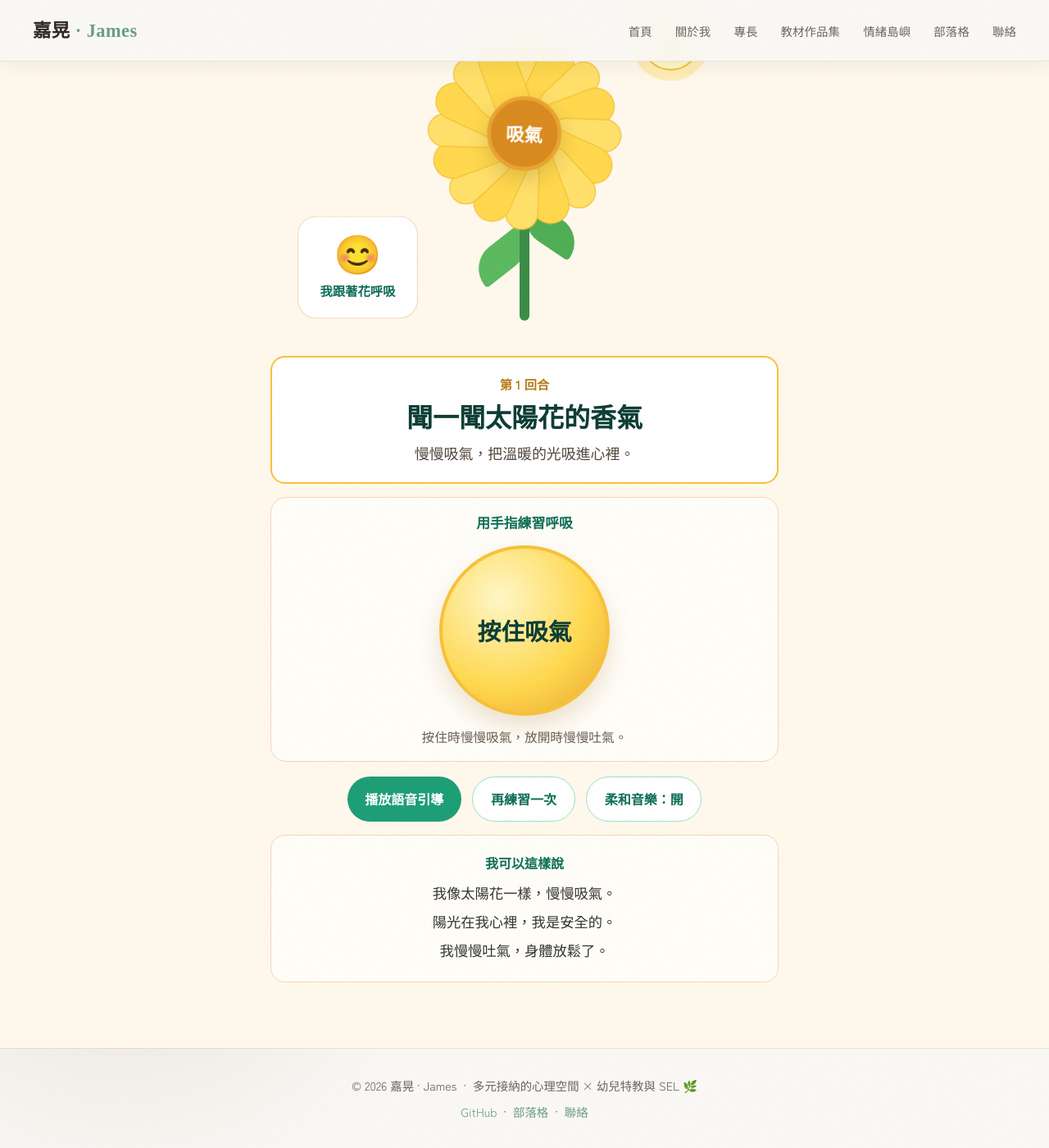
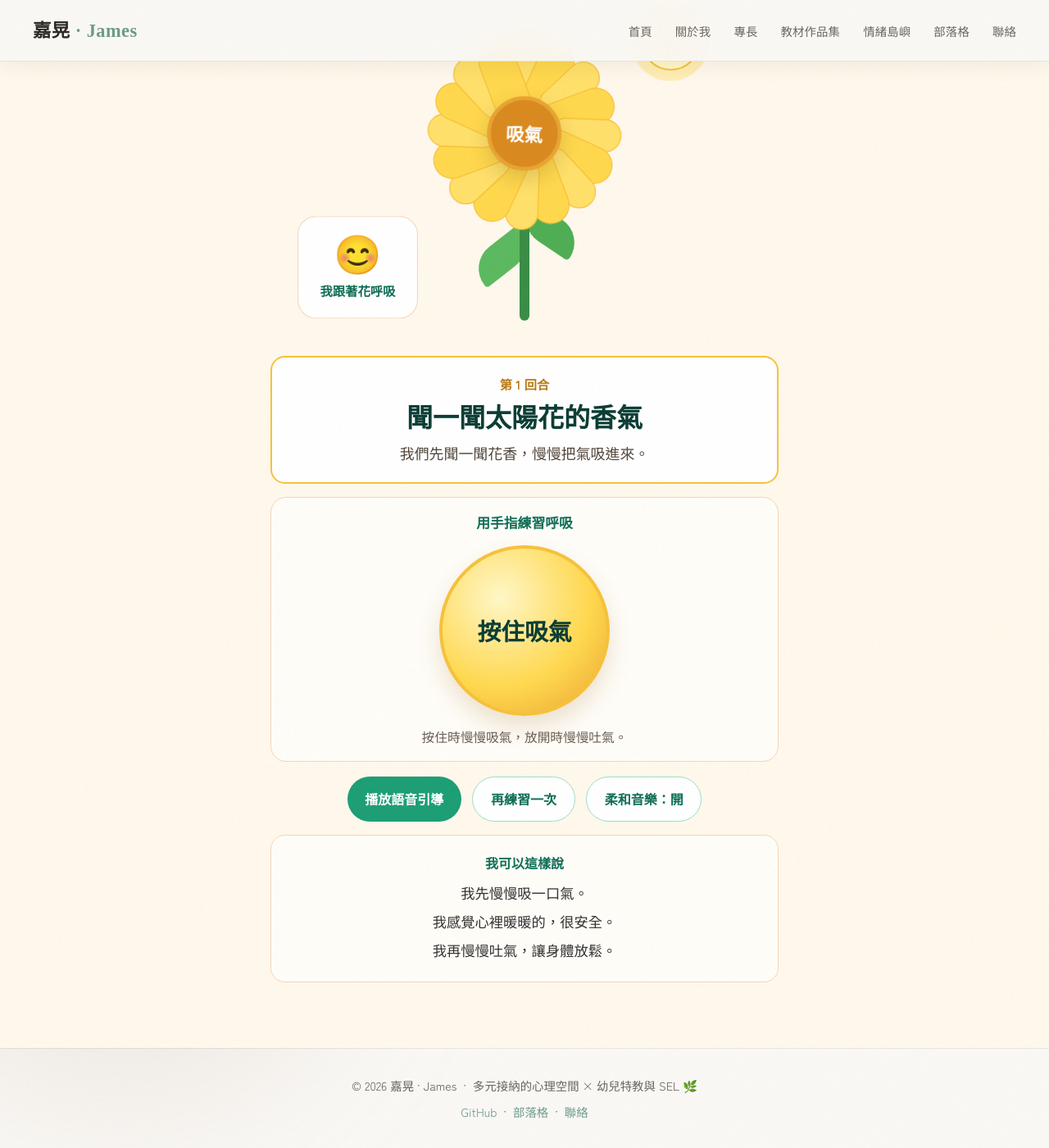
Before and after one commit to gahanglee/gahanglee.github.io, a Jekyll site: the page built from pages/sunflower-breathing.html, in a window 1280 px wide and 1400 px high, scrolled down 255 px. Shown: the whole window at 82% size. Built offline with Jekyll 4.4.1, drawn with Linux system fonts in a browser that asks for light colours.

Commit message:
Use natural spoken guidance for sunflower breathing

```diff
--- a/pages/sunflower-breathing.html
+++ b/pages/sunflower-breathing.html
@@ -433,9 +433,9 @@ permalink: /sunflower-breathing/
 
     <section class="mantra-card">
       <h3>我可以這樣說</h3>
-      <p>我像太陽花一樣，慢慢吸氣。</p>
-      <p>陽光在我心裡，我是安全的。</p>
-      <p>我慢慢吐氣，身體放鬆了。</p>
+      <p>我先慢慢吸一口氣。</p>
+      <p>我感覺心裡暖暖的，很安全。</p>
+      <p>我再慢慢吐氣，讓身體放鬆。</p>
     </section>
   </div>
 </div>
@@ -449,28 +449,28 @@ permalink: /sunflower-breathing/
     {
       label: '吸氣',
       title: '聞一聞太陽花的香氣',
-      sentence: '慢慢吸氣，把溫暖的光吸進心裡。',
-      voice: '吸氣。聞一聞花香，慢慢吸進來。',
+      sentence: '我們先聞一聞花香，慢慢把氣吸進來。',
+      voice: '好，我們先聞一聞花香，慢慢把氣吸進來。',
       duration: 6500
     },
     {
       label: '停一下',
       title: '讓小太陽亮在心裡',
-      sentence: '停一下，感覺自己被溫柔的光抱住。',
-      voice: '停一下。讓小太陽，亮在心裡。',
+      sentence: '停一下，感覺小太陽在心裡亮起來。',
+      voice: '停一下，感覺小太陽在心裡亮起來。',
       duration: 3500
     },
     {
       label: '吐氣',
       title: '慢慢把氣吐出去',
-      sentence: '慢慢吐氣，緊緊的感覺也跟著放鬆。',
-      voice: '吐氣。慢慢吐出去，身體放鬆。',
+      sentence: '很好，現在慢慢吐氣，身體也慢慢放鬆。',
+      voice: '很好，現在慢慢吐氣，讓身體慢慢放鬆。',
       duration: 8000
     }
   ];
 
-  const introText = '我們一起做太陽花呼吸。慢慢練習三個回合。';
-  const finishText = '完成練習。做得很好，你完成了太陽花呼吸。';
+  const introText = '嗨，我在這裡陪你做太陽花呼吸。等一下，我們會像聞花香一樣慢慢吸氣，讓小太陽在心裡亮一下，然後再慢慢吐氣。你不用急，跟著自己的速度就可以了。';
+  const finishText = '很好，我們完成了。你剛剛很認真地照顧自己。';
   const label = document.getElementById('breath-label');
   const round = document.getElementById('round-text');
   const title = document.getElementById('guide-title');
```
